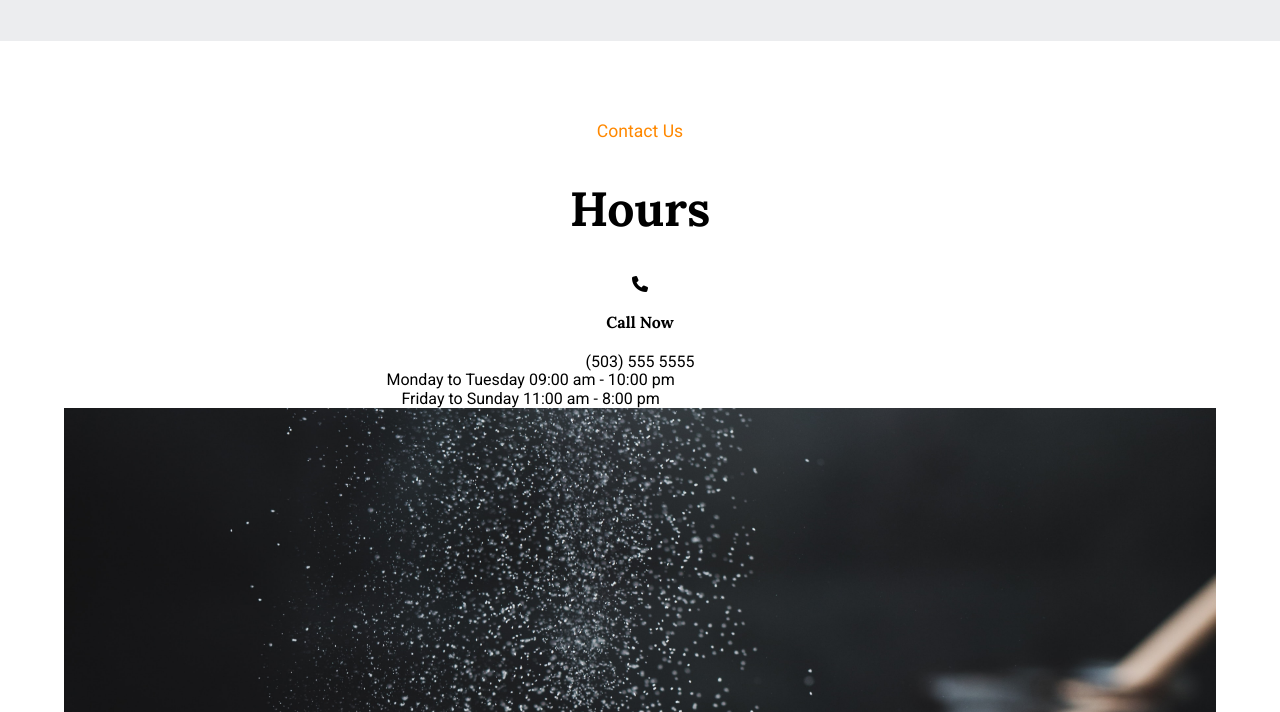
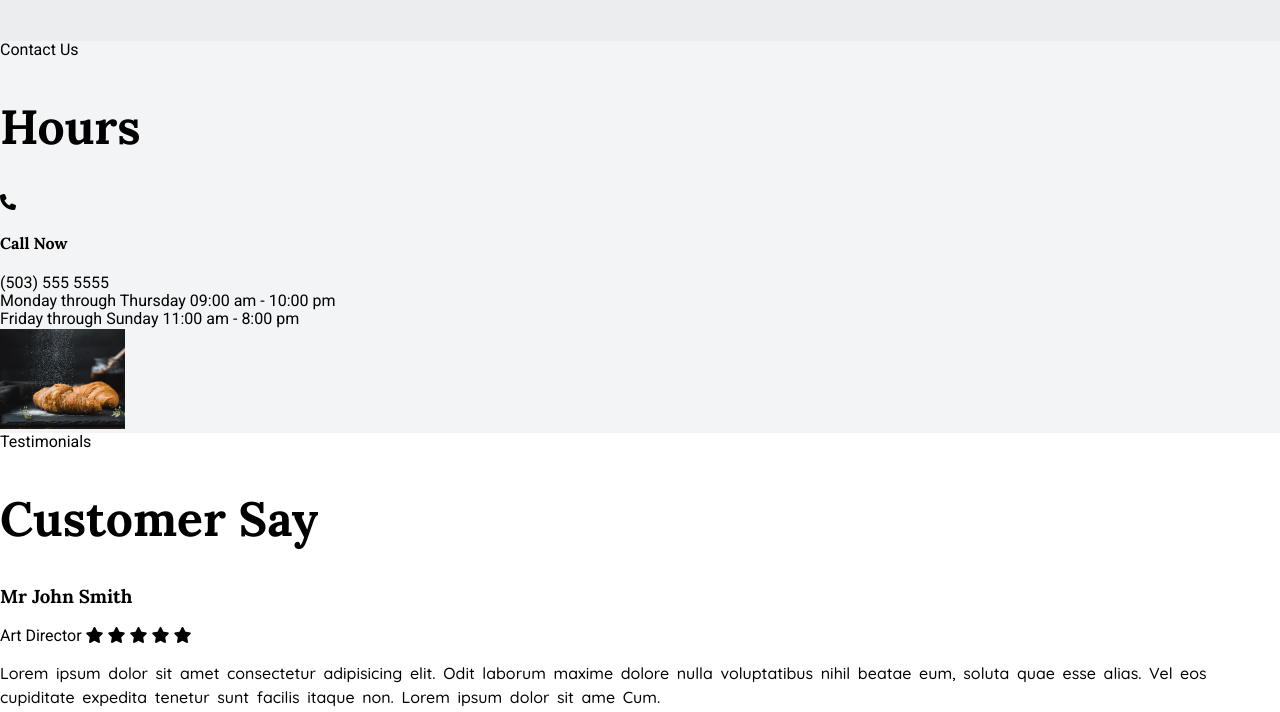
Before and after one commit to rachel-rice/ready-set-baked, a plain HTML site: page index.html in a window 1280 px wide. Shown: the part 2551-3263 px from the top of the page. Drawn offline with Linux system fonts and the light colour scheme.

Commit message:
fixed section-three formating issues

```diff
--- a/css/style.css
+++ b/css/style.css
@@ -206,7 +206,7 @@ main .landing .landing-right{
 
 }
 
-.section-two, .section-three{
+.section-two {
   display: flex;
   justify-content: center;
   width: 100%;
@@ -214,7 +214,7 @@ main .landing .landing-right{
   padding-top: 5rem;
 }
 
-.section-two > section, .section-three > section{
+.section-two > section{
   display: flex;
   flex-direction: column;
   width: 80%;
@@ -281,10 +281,19 @@ section > a{
   margin: 1rem;
 }
 
-.section-three section{
+.section-three{
+  background-color: rgb(243, 244, 245);
+
+
+
+}
+/*
+
+
+
+.section-three section *{
   width: 90%;
 }
-
 
 .section-span{
   color: #FF8800 ;
@@ -293,30 +302,25 @@ section > a{
   margin: auto;
   display: block;
 }
+
+.section-three section i{
+  width: 4%;
+  margin-top: 1rem;
+}
+*/
+.section-three section img{
+ height: 100px;
+}
+
+
+
+
 /*
 
 
 
 
 
-
-
-
-
-
-
-.section-three{
-  background-color: #FCFCFC;
-}
-
-.section-three section{
-  width: 90%;
-}
-
-.section-three section .call-logo{
-  width: 4%;
-  margin-top: 3.5rem;
-}
 
 .section-three section h4{
   font-size: 1.2rem;
--- a/index.html
+++ b/index.html
@@ -132,6 +132,7 @@
 
 		<section class="section-three">
 				<section>
+					<section>
 						<span class="section-span">Contact Us</span>
 						<h2 class="section-h2">Hours</h2>
 
@@ -139,23 +140,21 @@
 						<h4>Call Now</h4>
 
 						<span class="contact-number">(503) 555 5555</span>
-
+					</section>
 					<section>
-
-				<section class="timings">
-					<span>Monday to Tuesday</span>
+						<section class="hours">
+							<span>Monday through Thursday</span>
 							<span class="time">09:00 am - 10:00 pm</span>
 						</section>
 
-				<section class="timings">
-					<span>Friday to Sunday</span>
+						<section class="hours">
+							<span>Friday through Sunday</span>
 							<span class="time">11:00 am - 8:00 pm</span>
 				    	</section>
-
 					</section>
-
-
-			    <img src="img/croissant.jpg" alt="croissant" class="video-image">
+				<section>
+				    <img src="img/croissant.jpg" alt="croissant" class="croissant">
+				</section>
 			</section>
 		</section>
 
```
Lines whose indentation alone changed are shown as unchanged.
